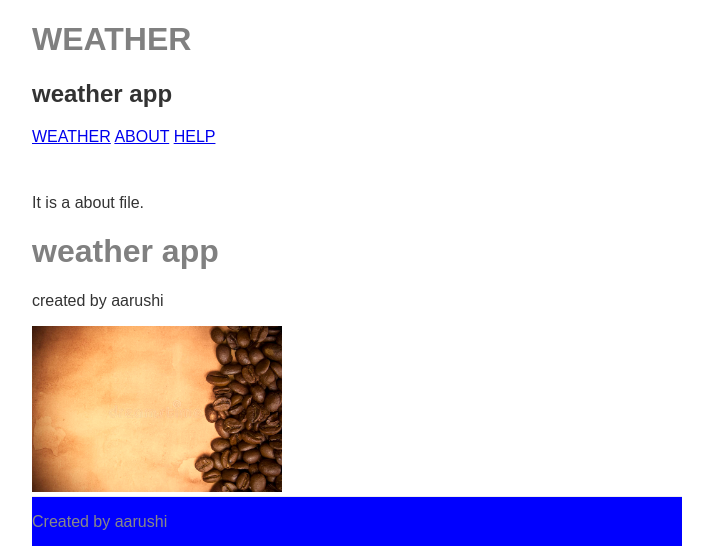
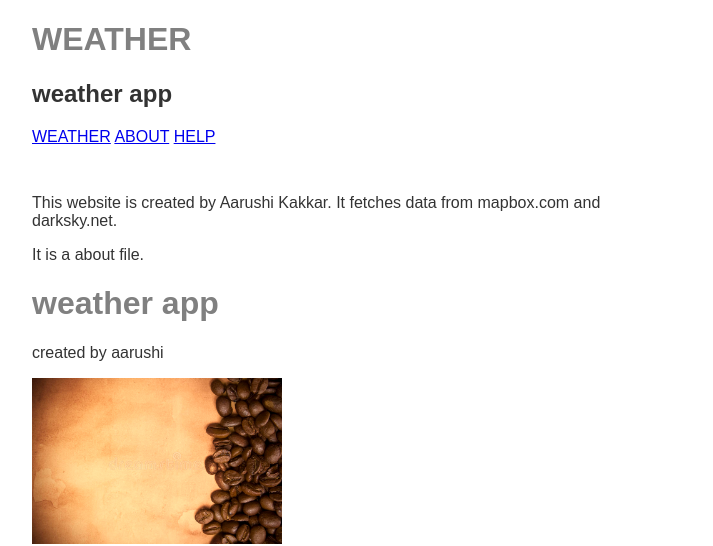
Before and after one commit to aarushikakkar/node3-weather-website, a Node server app: page /about in a window 1280 px wide. Shown: the top 546 px of the page, without its empty margins (283-996 px from the left). Run offline with Node 20, Linux system fonts and the light colour scheme; some libraries are stand-ins or nearby versions.

Commit message:
about page

```diff
--- a/templates/views/about.hbs
+++ b/templates/views/about.hbs
@@ -7,6 +7,7 @@
    <body>
      <div class="min-content">
      {{>header}}
+     <p>This website is created by Aarushi Kakkar. It fetches data from mapbox.com and darksky.net.</p>
      It is a about file.
      <h1>{{title}}</h1>
      <p>created by {{name}}</p>
```
